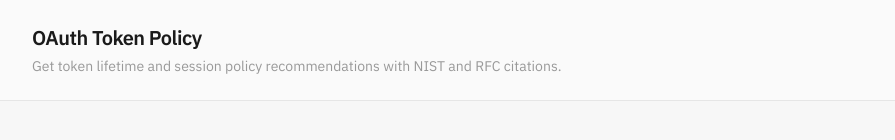
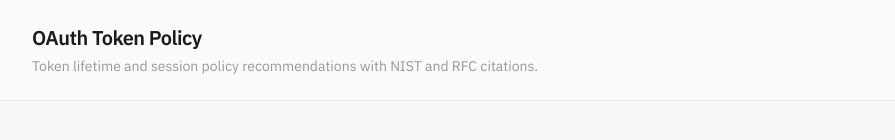
Before and after one commit to sid-nalegave/token-policy-builder, a React (Vite) app: page / in a window 1280 px wide. Shown: the top 140 px of the page, without its empty margins (192-1087 px from the left). Built offline with nearby package versions, Linux system fonts and the light colour scheme.

Commit message:
fix: remove leading 'Get' from subtitle

```diff
--- a/src/App.tsx
+++ b/src/App.tsx
@@ -49,7 +49,7 @@
             OAuth Token Policy
           </h1>
           <p className="mt-1 text-sm text-muted-foreground">
-            Get token lifetime and session policy recommendations with NIST and RFC citations.
+            Token lifetime and session policy recommendations with NIST and RFC citations.
           </p>
         </div>
       </header>
```
